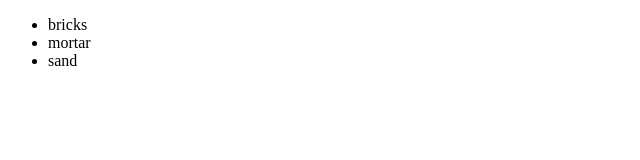
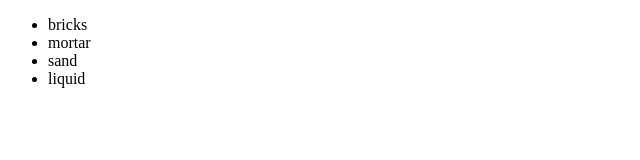
Before and after one commit to rcantu1234/New-Git-Test, a plain HTML site: page index.html in a window 1280 px wide. Shown: the full height of the page, 0-640 px from the left. Drawn offline with Linux system fonts and the light colour scheme.

Commit message:
Made changes

```diff
--- a/index.html
+++ b/index.html
@@ -10,6 +10,7 @@
         <li>bricks</li>
         <li>mortar</li>
         <li>sand</li>
+        <li>liquid</li>
       </ul>
     </div>
   </body>
```
